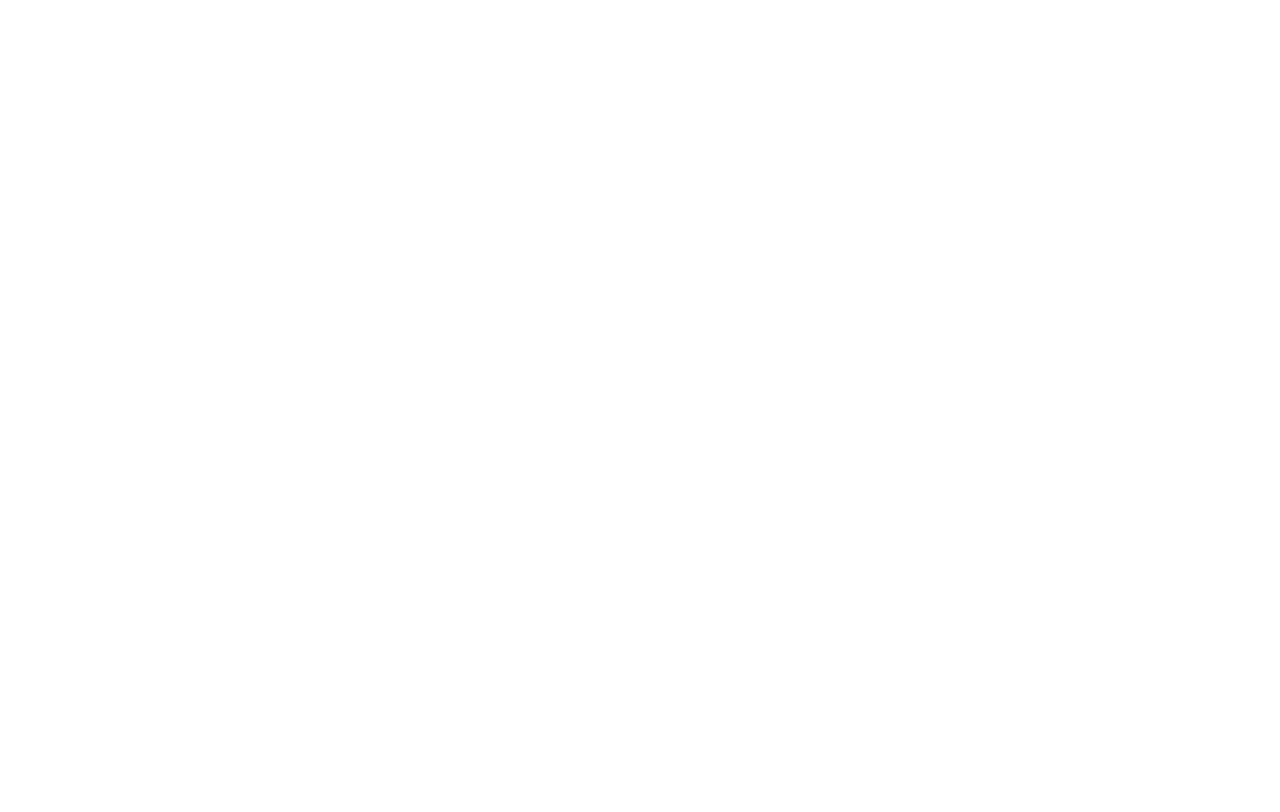
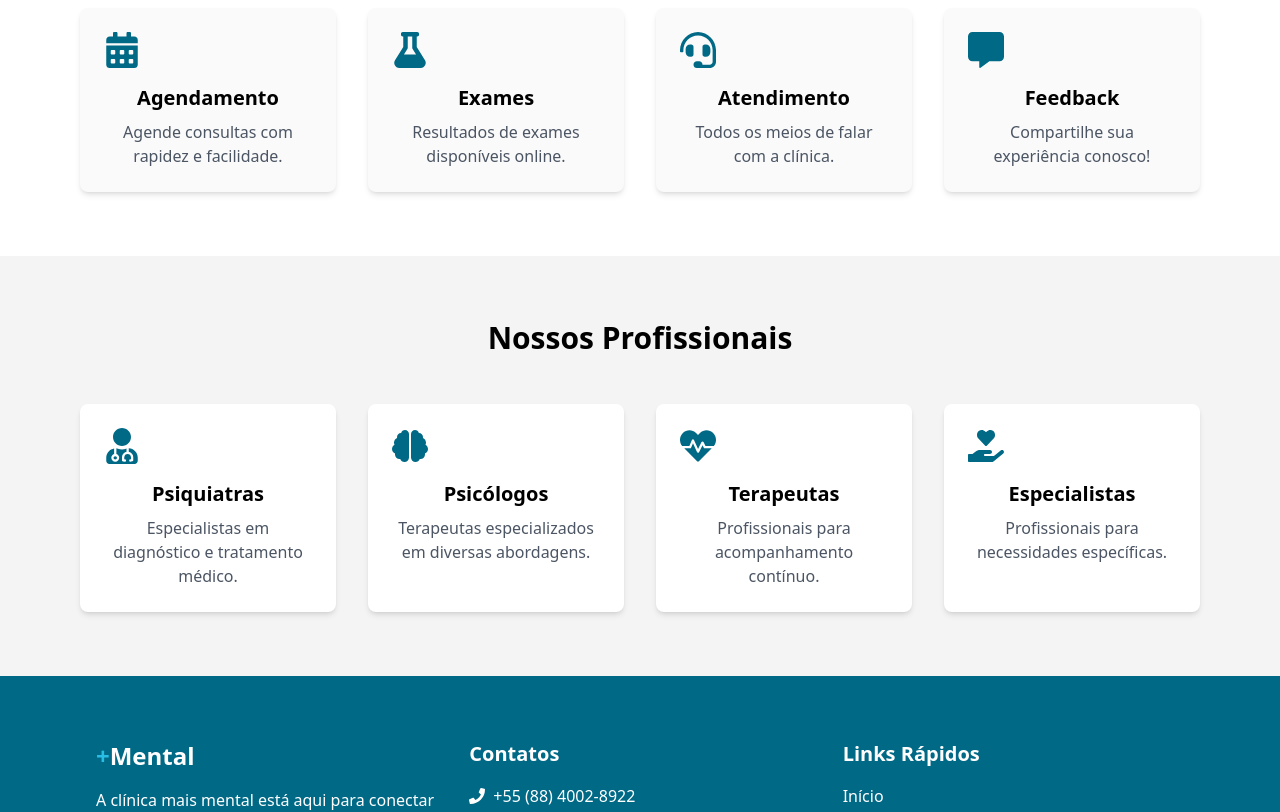
Before and after one commit to pedrohenriqux/projeto-final-cjovem, a React (Vite) app in the folder mais-mental/: page / in a window 1280 px wide. Shown: the part 940-1752 px from the top of the page. Before the commit the page ends 800 px from the top, so only its background shows below. Built offline with nearby package versions, Linux system fonts and the light colour scheme.

Commit message:
reorganizando a página home com os novos componentes

```diff
--- a/mais-mental/src/pages/Home/Home.jsx
+++ b/mais-mental/src/pages/Home/Home.jsx
@@ -2,6 +2,9 @@
 
 import Navbar from '../../components/Navbar/Navbar';
 import Hero from '../../components/Hero/Hero';
+import Services from '../../components/Servicos/Servicos';
+import Professionals from '../../components/Professionals/Professionals';
+import Footer from '../../components/Footer/Footer';
 
 const Home = () => {
   return (
@@ -9,6 +12,9 @@
       <div>
         <Navbar />
         <Hero />
+        <Services />
+        <Professionals />
+        <Footer />
       </div>
     </>
   )
```
